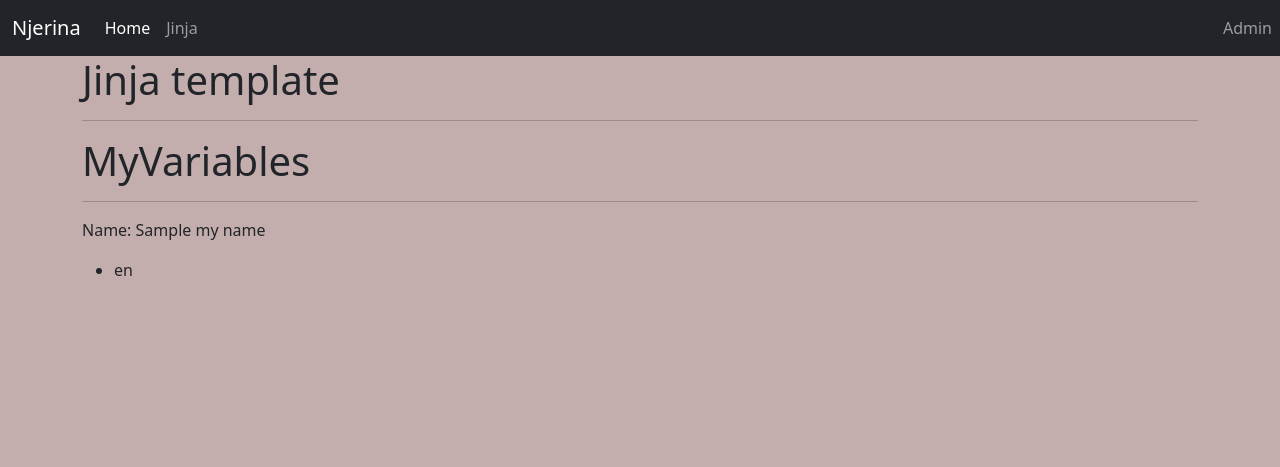
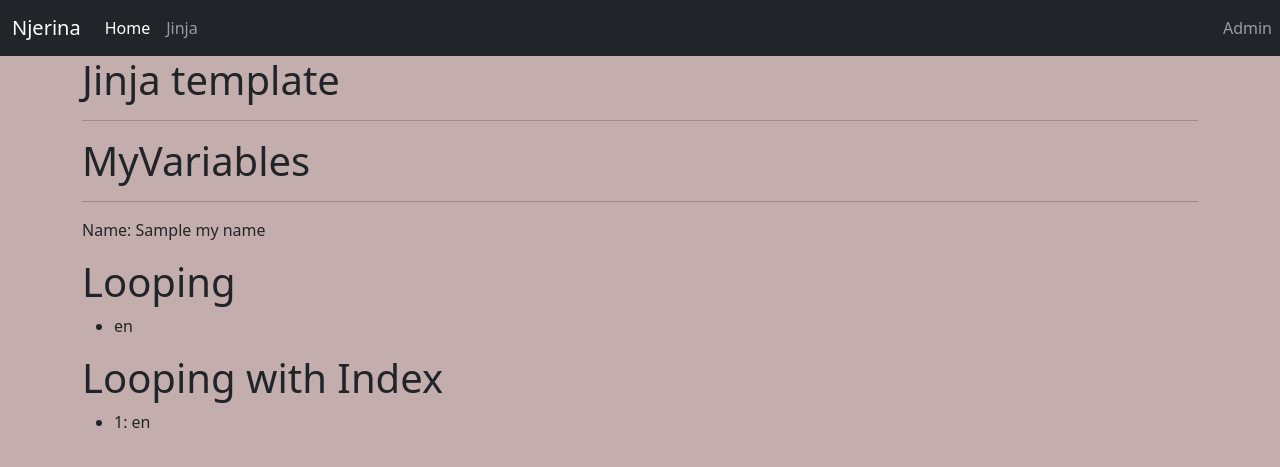
Before and after one commit to NjeriMuchiri/app, a Flask app: template app/templates/public/jinja.html in a window 1280 px wide. Shown: the top 467 px of the page. Run offline with Flask 3, Linux system fonts and the light colour scheme; the template is opened without the code that fills it: most values are stand-ins (such as "Sample title", 1, 10 or a date in 2020).

Commit message:
adding new div

```diff
--- a/app/templates/public/jinja.html
+++ b/app/templates/public/jinja.html
@@ -12,9 +12,16 @@
     <h1>MyVariables</h1>
     <hr>
     <p>Name: {{my_name}}</p>
+    <h1>Looping</h1>
     <ul>
         {%for lang in langs%}
         <li>{{lang}}</li>
+        {%endfor%}
+    </ul>
+    <h1>Looping with Index</h1>
+    <ul>
+        {%for lang in langs%}
+        <li>{{loop.index}}: {{lang}}</li>
         {%endfor%}
     </ul>
     </div>
```
